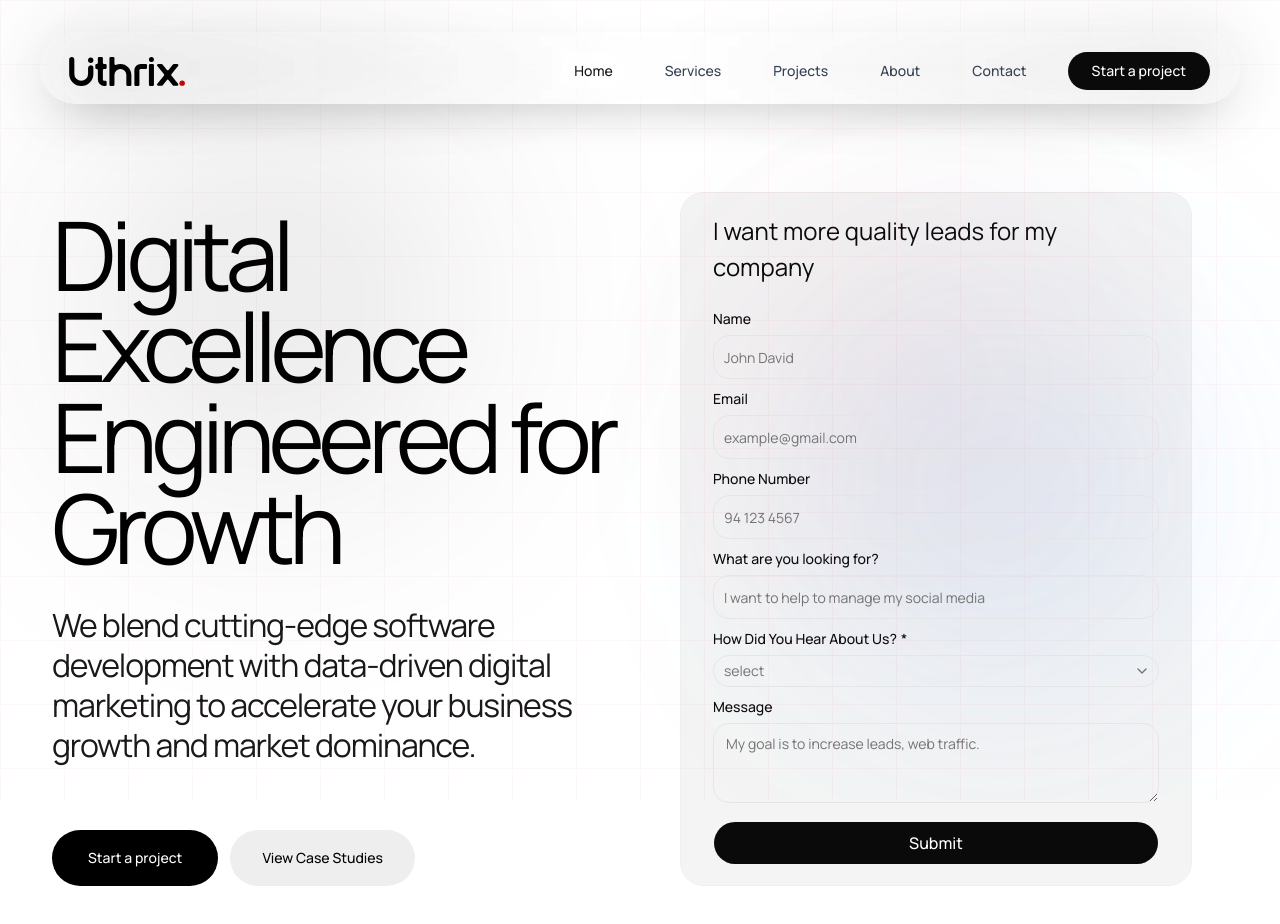
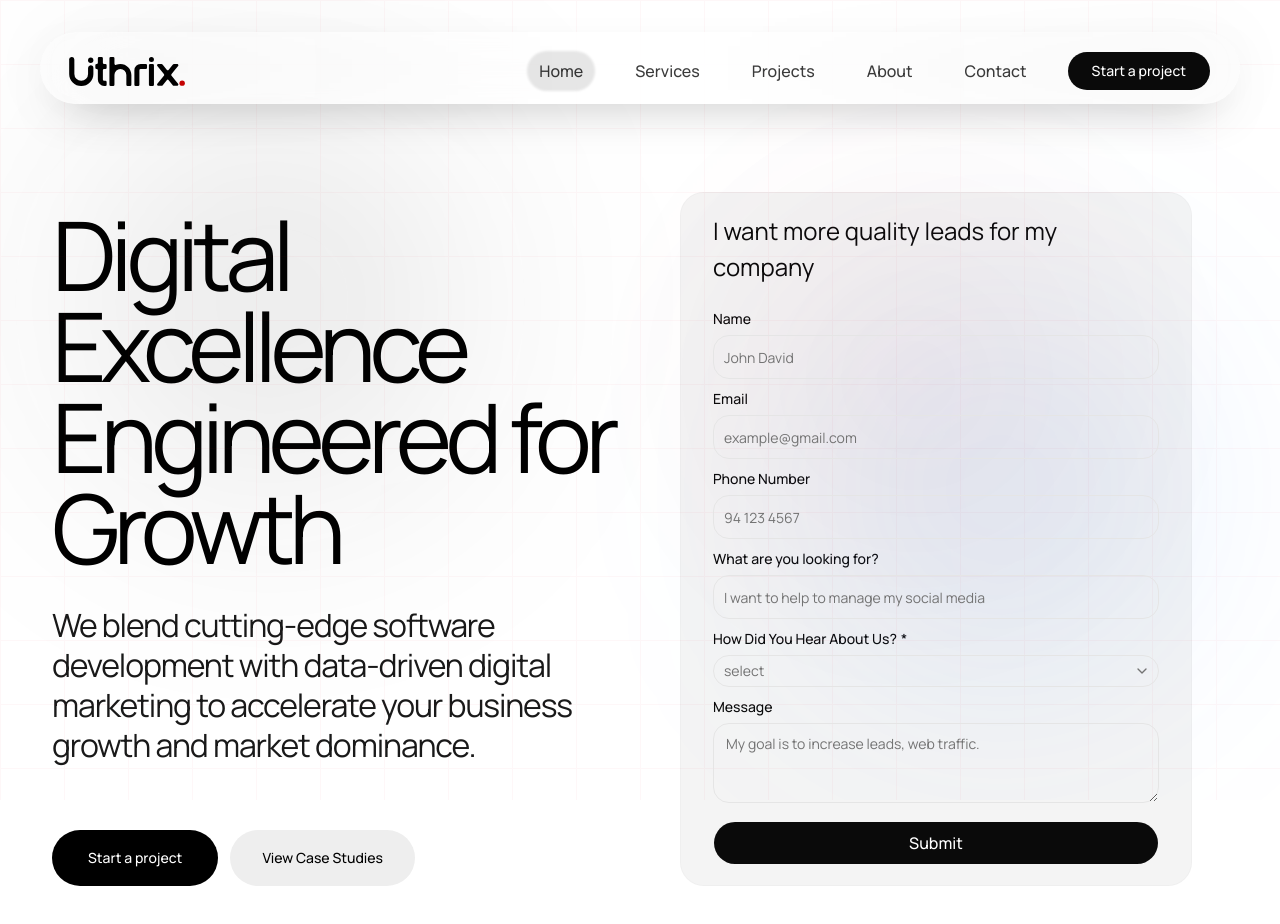
Before and after one commit to Uthrix-Digital/uthrix-digital, a Next.js app: page / in a window 1280 px wide. Shown: the top 924 px of the page. Built offline with nearby package versions, Linux system fonts and the light colour scheme.

Commit message:
feat: enhance Navigation component styling for improved responsiveness and visual consistency

```diff
--- a/src/components/layout/(header)/Navigation.tsx
+++ b/src/components/layout/(header)/Navigation.tsx
@@ -143,15 +143,19 @@ export function Navigation() {
         paddingBottom: paddingY,
         top: topOffset,
       }}
-      className={`fixed left-1/2 z-50 -translate-x-1/2 rounded-full border backdrop-blur-2xl transition-colors duration-500 ease-[cubic-bezier(0.22,1,0.36,1)] shadow-[0_18px_50px_-28px_rgba(0,0,0,0.55)] ${
+      className={`fixed left-1/2 z-50 -translate-x-1/2 rounded-full border backdrop-blur-2xl shadow-[0_18px_50px_-28px_rgba(0,0,0,0.55)] transition-colors duration-500 ease-[cubic-bezier(0.22,1,0.36,1)] ${
         isSticky
-          ? "border-white/10 bg-white/20 dark:border-white/10 dark:bg-black/60"
-          : "border-white/20 bg-white/30 dark:border-white/10 dark:bg-white/10"
+          ? "border-background/10 bg-background/80 text-background"
+          : "border-background/10 bg-background/75 text-background"
       }`}
     >
-      <div className="pointer-events-none absolute inset-0 rounded-full bg-linear-to-r from-primary/20 via-transparent to-primary/20 opacity-60 blur-2xl" />
+      <div
+        className={`pointer-events-none absolute inset-0 rounded-full bg-linear-to-r from-primary/20 via-transparent to-primary/20 blur-2xl transition-opacity duration-500 ${
+          isSticky ? "opacity-40" : "opacity-20"
+        }`}
+      />
 
-      <nav className="relative flex w-full items-center justify-between gap-4 text-sm font-medium text-gray-800 dark:text-gray-100">
+      <nav className="relative flex w-full items-center justify-between gap-4 type-button">
         <Link
           href="/"
           aria-label="Uthrix Digital home"
@@ -176,7 +180,11 @@ export function Navigation() {
         <button
           type="button"
           onClick={() => setIsMenuOpen((open) => !open)}
-          className="rounded-md p-2 text-gray-700 transition-colors hover:bg-gray-100 focus:outline-none dark:text-gray-300 dark:hover:bg-white/5 md:hidden"
+          className={`rounded-md p-2 transition-colors focus:outline-none md:hidden ${
+            isSticky
+              ? "text-background hover:bg-background/10"
+              : "text-foreground hover:bg-foreground/10"
+          }`}
           aria-label={isMenuOpen ? "Close menu" : "Open menu"}
           aria-expanded={isMenuOpen}
         >
@@ -194,13 +202,19 @@ export function Navigation() {
                   onClick={() => scrollToSection(link.path)}
                   className={`group relative whitespace-nowrap rounded-full px-3 py-2 transition-all duration-300 ease-out ${
                     isActive
-                      ? "text-primary"
-                      : "text-gray-700 hover:text-primary dark:text-gray-200"
+                      ? isSticky
+                        ? "text-primary"
+                        : "text-foreground/80 hover:text-foreground"
+                      : isSticky
+                        ? "text-foreground/80 hover:text-background"
+                        : "text-foreground/80 hover:text-foreground"
                   }`}
                 >
                   <span
                     aria-hidden="true"
-                    className={`absolute inset-0 rounded-full bg-white/50 blur-[1px] transition-opacity duration-300 dark:bg-white/10 ${
+                    className={`absolute inset-0 rounded-full blur-[1px] transition-opacity duration-200 ${
+                      isSticky ? "bg-background/15" : "bg-foreground/10"
+                    } ${
                       isActive ? "opacity-100" : "opacity-0 group-hover:opacity-60"
                     }`}
                   />
@@ -229,7 +243,11 @@ export function Navigation() {
             animate={{ opacity: 1, scale: 1, y: 0 }}
             exit={{ opacity: 0, scale: 0.95, y: -10 }}
             transition={{ duration: 0.2 }}
-            className="absolute right-0 top-full mt-2 w-48 rounded-lg border border-gray-200 bg-white px-6 py-4 shadow-lg dark:border-white/10 dark:bg-[#141414] md:hidden"
+            className={`absolute right-0 top-full mt-2 w-48 rounded-lg border px-6 py-4 shadow-lg md:hidden ${
+              isSticky
+                ? "border-background/10 bg-foreground text-background"
+                : "border-foreground/10 bg-background text-foreground"
+            }`}
           >
             <ul className="flex flex-col space-y-3 text-center">
               {navLinks.map((link) => (
```
